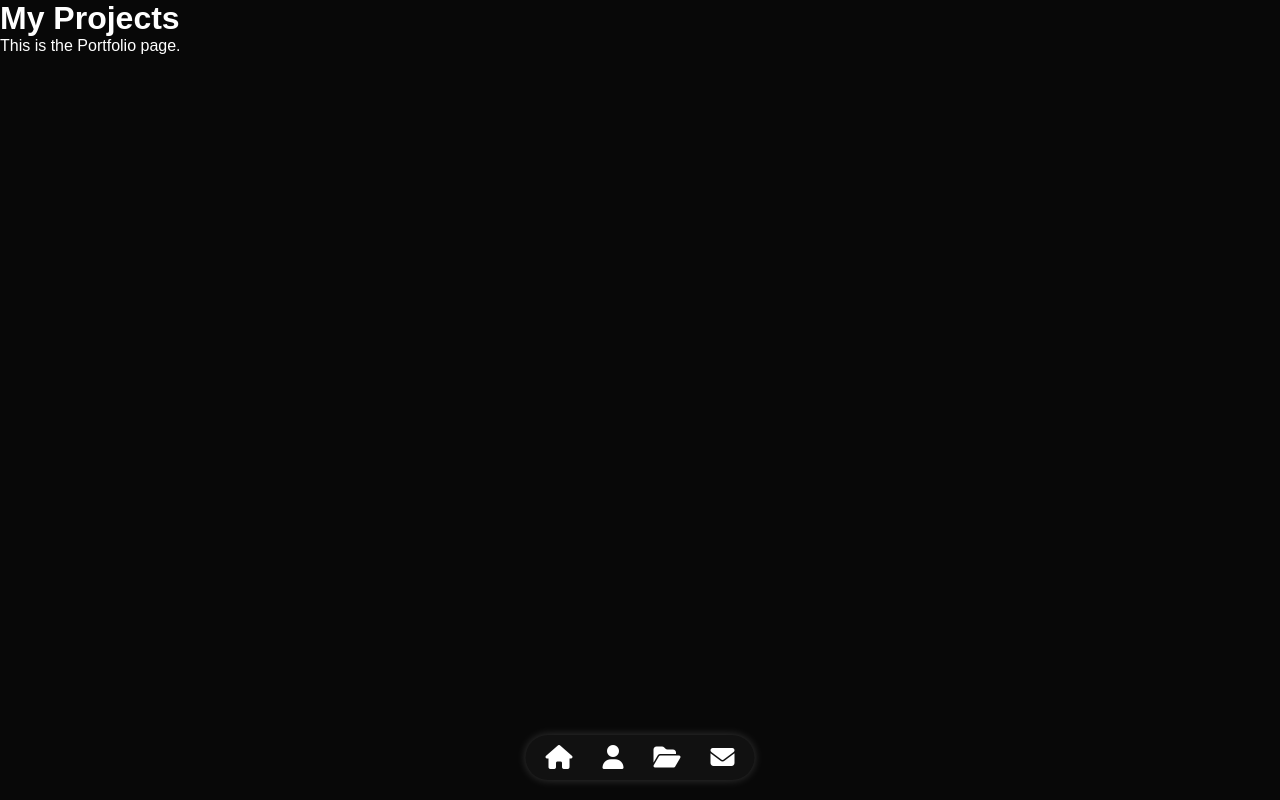
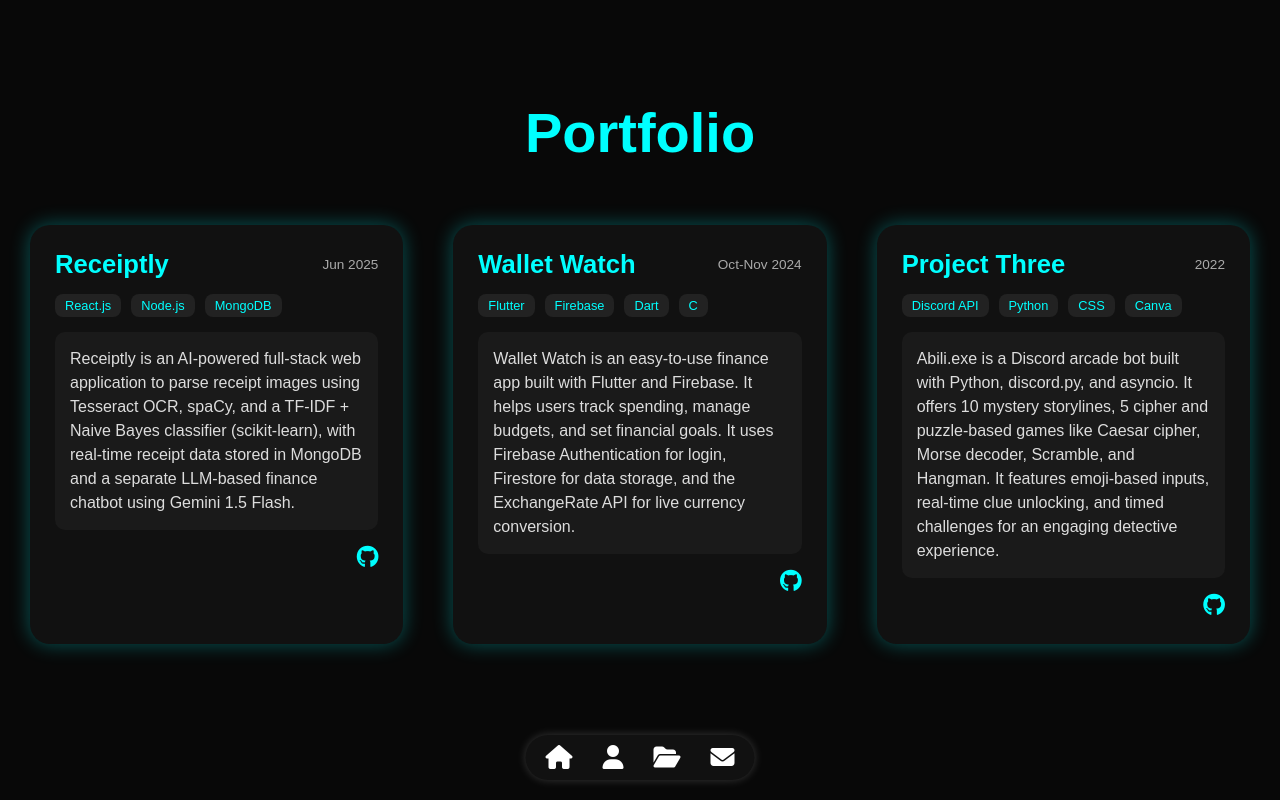
Before and after one commit to kavyagupta3011/PersonalPortfolio, a plain HTML site: page portfolio.html in a window 1280 px wide. Drawn offline with Linux system fonts and the light colour scheme.

Commit message:
portfolio.html

```diff
--- a/portfolio.html
+++ b/portfolio.html
@@ -1,22 +1,75 @@
 <!DOCTYPE html>
 <html lang="en">
 <head>
-  <meta charset="UTF-8">
+  <meta charset="UTF-8" />
+  <meta name="viewport" content="width=device-width, initial-scale=1.0" />
   <title>Portfolio</title>
-  <link rel="stylesheet" href="style.css">
-  <link rel="stylesheet" href="https://cdnjs.cloudflare.com/ajax/libs/font-awesome/6.5.0/css/all.min.css">
-
+  <link rel="stylesheet" href="style.css" />
+  <link rel="stylesheet" href="https://cdnjs.cloudflare.com/ajax/libs/font-awesome/6.5.0/css/all.min.css" />
 </head>
 <body>
-  <h1>My Projects</h1>
-  <p>This is the Portfolio page.</p>
+  <section class="portfolio-section">
+    <h1 class="portfolio-title">Portfolio</h1>
 
-  <!-- Navigation -->
+    <div class="project-grid">
+      <div class="project-card">
+        <div class="project-header">
+          <div class="project-title">Receiptly</div>
+          <div class="project-meta">Jun 2025</div>
+        </div>
+        <div class="tech-stack">
+          <span>React.js</span><span>Node.js</span><span>MongoDB</span>
+        </div>
+        <div class="project-description">
+          Receiptly is an AI-powered full-stack web application to parse receipt images using Tesseract OCR, spaCy, and a TF-IDF + Naive Bayes classifier (scikit-learn), with real-time receipt data stored in MongoDB and a separate LLM-based finance chatbot using Gemini 1.5 Flash.
+        </div>
+        <div class="github-link">
+          <a href="https://github.com/kavyagupta3011/Receiptly" target="_blank"><i class="fab fa-github"></i></a>
+        </div>
+      </div>
+
+      <div class="project-card">
+        <div class="project-header">
+          <div class="project-title">Wallet Watch</div>
+          <div class="project-meta">Oct-Nov 2024</div>
+        </div>
+        <div class="tech-stack">
+          <span>Flutter</span><span>Firebase</span><span>Dart</span><span>C</span>
+        </div>
+        <div class="project-description">
+          Wallet Watch is an easy-to-use finance app built with Flutter and Firebase. It helps users track spending, manage budgets, and set financial goals. It uses Firebase Authentication for login, Firestore for data storage, and the ExchangeRate API for live currency conversion.
+        </div>
+        <div class="github-link">
+          <a href="https://github.com/kavyagupta3011/Wallet_Watch" target="_blank"><i class="fab fa-github"></i></a>
+        </div>
+      </div>
+
+      <div class="project-card">
+        <div class="project-header">
+          <div class="project-title">Project Three</div>
+          <div class="project-meta">2022</div>
+        </div>
+        <div class="tech-stack">
+          <span>Discord API</span><span>Python</span><span>CSS</span><span>Canva</span>
+        </div>
+        <div class="project-description">
+          Abili.exe is a Discord arcade bot built with Python, discord.py, and asyncio. It offers 10 mystery storylines, 5 cipher and puzzle-based games like Caesar cipher, Morse decoder, Scramble, and Hangman. It features emoji-based inputs, real-time clue unlocking, and timed challenges for an engaging detective experience.
+        </div>
+        <div class="github-link">
+          <a href="https://github.com/kavyagupta3011/Alibi.exe" target="_blank"><i class="fab fa-github"></i></a>
+        </div>
+      </div>
+
+      <!-- Add more project-cards below as needed -->
+    </div>
+  </section>
+
+  <!-- Bottom Navigation -->
   <nav class="icon-nav">
-  <a href="index.html" title="Home"><i class="fa-solid fa-house"></i></a>
-  <a href="about.html" title="About"><i class="fa-solid fa-user"></i></a>
-  <a href="portfolio.html" title="Portfolio"><i class="fa-solid fa-folder-open"></i></a>
-  <a href="contact.html" title="Contact"><i class="fa-solid fa-envelope"></i></a>
-</nav>
+    <a href="index.html" title="Home"><i class="fa-solid fa-house"></i></a>
+    <a href="about.html" title="About"><i class="fa-solid fa-user"></i></a>
+    <a href="portfolio.html" title="Portfolio"><i class="fa-solid fa-folder-open"></i></a>
+    <a href="contact.html" title="Contact"><i class="fa-solid fa-envelope"></i></a>
+  </nav>
 </body>
 </html>
--- a/style.css
+++ b/style.css
@@ -1,3 +1,4 @@
+
 * {
   margin: 0;
   padding: 0;
@@ -599,3 +600,122 @@ body {
     padding: 0 20px;
   }
 }
+
+/* === Portfolio Section === */
+.portfolio-section {
+  padding: 100px 30px 60px;
+  max-width: 1300px;
+  margin: auto;
+  display: flex;
+  flex-direction: column;
+  align-items: center;
+  gap: 60px;
+  animation: fadeInUp 1.2s ease both;
+}
+
+.portfolio-title {
+  font-size: 3.5rem;
+  color: #00ffff;
+  text-align: center;
+}
+
+.project-grid {
+  display: grid;
+  grid-template-columns: repeat(auto-fit, minmax(320px, 1fr));
+  gap: 50px;
+  width: 100%;
+}
+
+.project-card {
+  background: #111;
+  border-radius: 20px;
+  padding: 25px;
+  box-shadow: 0 0 20px #00ffff50;
+  transition: all 0.4s ease;
+  position: relative;
+}
+
+.project-card:hover {
+  transform: scale(1.02);
+  box-shadow: 0 0 30px #00ffff;
+}
+
+.project-header {
+  display: flex;
+  justify-content: space-between;
+  align-items: center;
+  margin-bottom: 15px;
+}
+
+.project-title {
+  font-size: 1.6rem;
+  color: #00ffff;
+  font-weight: 600;
+}
+
+.project-meta {
+  font-size: 0.85rem;
+  color: #aaa;
+}
+
+.tech-stack {
+  display: flex;
+  flex-wrap: wrap;
+  gap: 10px;
+  margin-bottom: 15px;
+}
+
+.tech-stack span {
+  background: #222;
+  color: #00ffff;
+  padding: 4px 10px;
+  border-radius: 8px;
+  font-size: 0.8rem;
+}
+
+.project-description {
+  background: #1a1a1a;
+  padding: 15px;
+  border-radius: 10px;
+  margin-bottom: 15px;
+  color: #ddd;
+  line-height: 1.5;
+}
+
+.github-link {
+  text-align: right;
+}
+
+.github-link a {
+  color: #00ffff;
+  font-size: 1.4rem;
+  transition: color 0.3s ease;
+}
+
+.github-link a:hover {
+  color: #fff;
+}
+
+/* === Responsive Portfolio === */
+@media (max-width: 768px) {
+  .portfolio-title {
+    font-size: 2.4rem;
+  }
+
+  .project-card {
+    padding: 20px;
+  }
+
+  .project-title {
+    font-size: 1.3rem;
+  }
+
+  .tech-stack span {
+    font-size: 0.75rem;
+    padding: 3px 8px;
+  }
+
+  .project-description {
+    font-size: 0.95rem;
+  }
+}
```
Also changed, not shown: about.html (+4 -2 lines).
